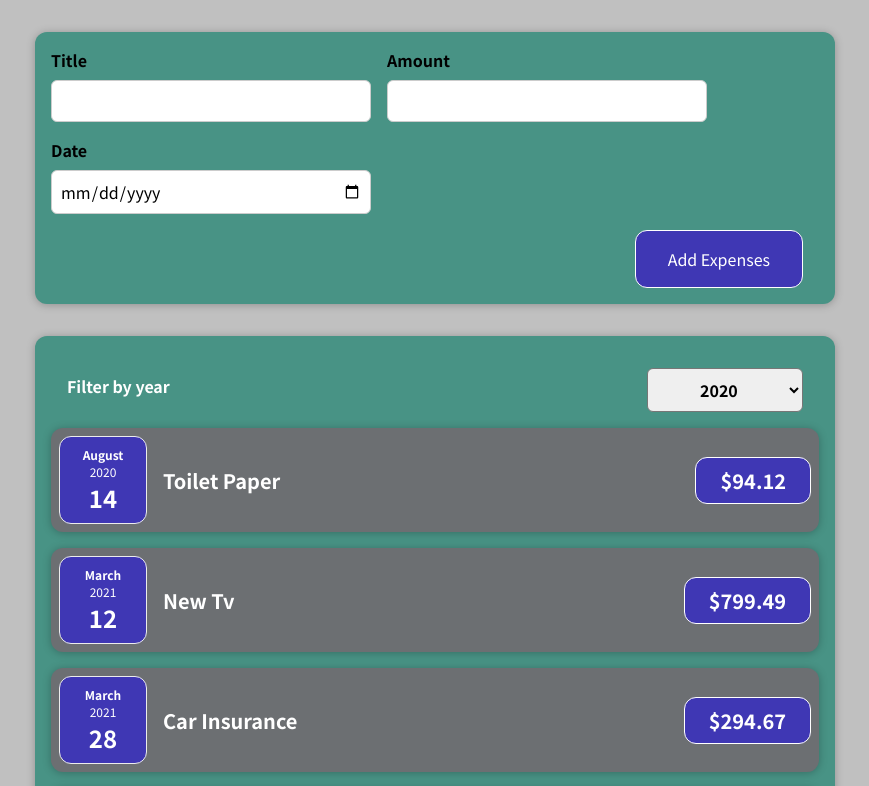
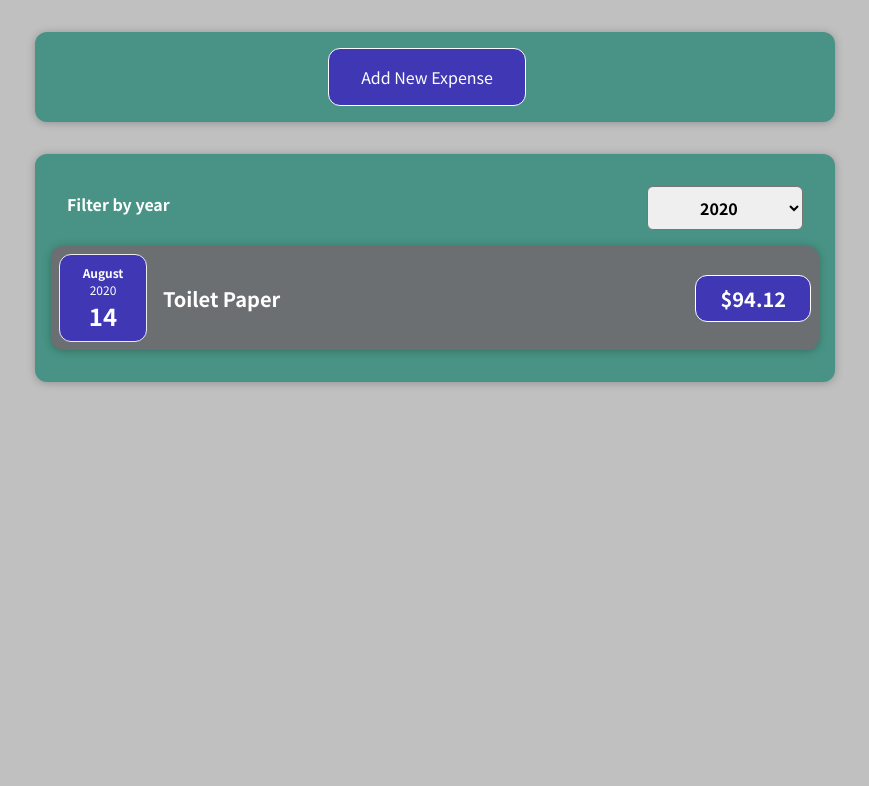
Before and after one commit to wnrome21/expense-tracker, a React (Create React App) app: page / in a window 1280 px wide. Shown: the top 786 px of the page, without its empty margins (205-1074 px from the left). Built offline with nearby package versions, Linux system fonts and the light colour scheme.

Commit message:
conditional rendering of the filter year, conditionaly render the form

```diff
--- a/src/components/Expenses/Expenses.js
+++ b/src/components/Expenses/Expenses.js
@@ -12,17 +12,28 @@ const Expenses = (props) => {
     setFilteredYear(selectedYear);
   }
 
+  const filteredExpenses = props.items.filter(expense => {
+    return expense.date.getFullYear().toString() === filteredYear
+  })
+
   return (
       <Card className="expenses">
-        <ExpensesFilter selected={filteredYear} onChangeFilter={filterChangeHandler} />
-        {props.items.map((expense) => (
+        <ExpensesFilter
+          selected={filteredYear}
+          onChangeFilter={filterChangeHandler}
+        />
+        {filteredExpenses.length === 0 ? (
+        <h3 className="expenses">No Expenses Found</h3>
+        ) : (
+          filteredExpenses.map((expense) => (
         <ExpenseItem
           key={expense.id}
           title={expense.title}
           amount={expense.amount}
           date={expense.date}
         />
-        ))}
+        ))
+      )}
       </Card>
   );
 };
--- a/src/components/NewExpense/ExpenseForm.js
+++ b/src/components/NewExpense/ExpenseForm.js
@@ -51,6 +51,7 @@ const ExpenseForm = (props) => {
         </div>
       </div>
       <div className="new-expense__actions">
+        <button type="button" onClick={props.onCancel}>Cancel</button>
         <button type="submit">Add Expenses</button>
       </div>
     </form>
--- a/src/components/NewExpense/NewExpense.js
+++ b/src/components/NewExpense/NewExpense.js
@@ -1,9 +1,11 @@
-import React from 'react';
+import React, { useState } from 'react';
 import ExpenseForm from './ExpenseForm';
 import './NewExpense.css';
 
 
 const NewExpense = (props) => {
+
+    const [isOpen, setIsOpen] = useState(false)
 
     const saveExpenseDataHandler = (enteredExpenseData) => {
         const expenseData = {
@@ -11,11 +13,21 @@ const NewExpense = (props) => {
             id: Math.random().toString()
         }
         props.onAddExpense(expenseData);
+        setIsOpen(false);
     };
+
+    const openFormHandler = () => {
+        setIsOpen(true);
+    }
+
+    const closeFormHandler = () => {
+        setIsOpen(false);
+    }
 
     return (
         <div className="new-expense">
-            <ExpenseForm onSaveExpenseData={saveExpenseDataHandler}/>
+            {!isOpen && <button onClick={openFormHandler}>Add New Expense</button>}
+            {isOpen && <ExpenseForm onSaveExpenseData={saveExpenseDataHandler} onCancel={closeFormHandler} />}
         </div>
     );
 }
```
